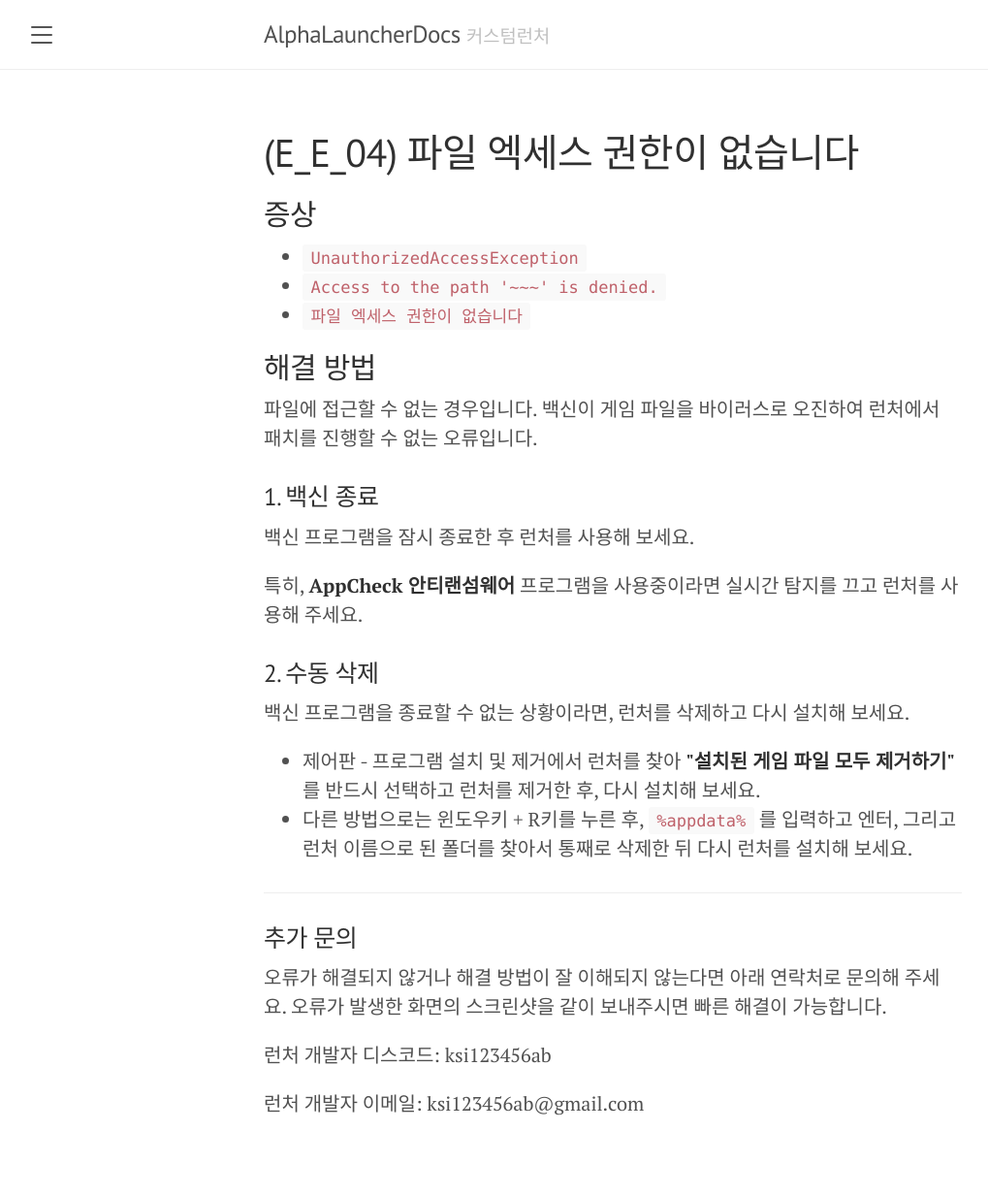
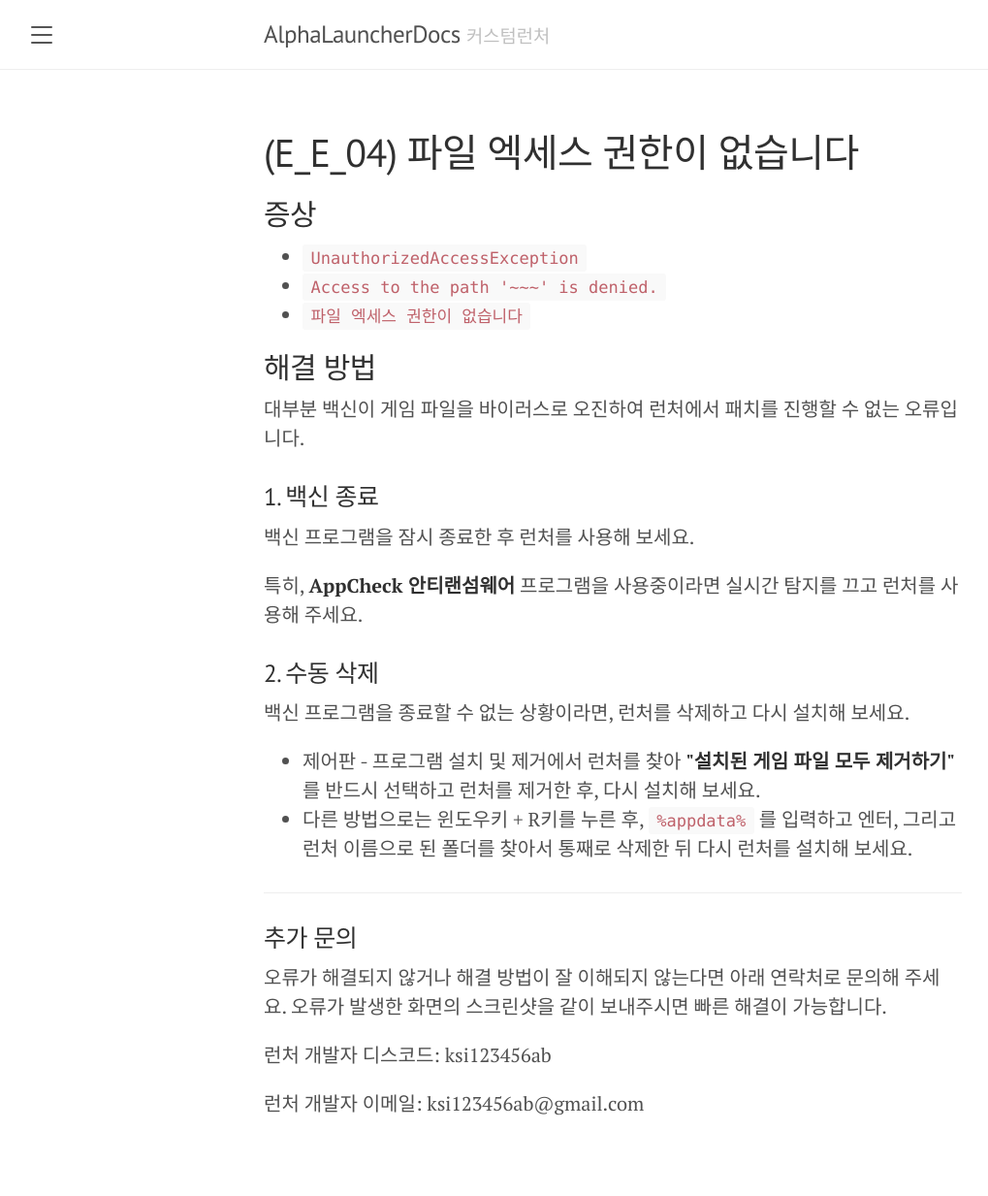
Before and after one commit to isk162534/AlphaLauncherDocs, a Jekyll site: the page built from collections/_error_posts/E_E_04.md, in a window 1280 px wide. Shown: the whole page at 97% size, without its empty margins (8-1027 px from the left). Built offline with Jekyll 4.4.1, drawn with Linux system fonts in a browser that asks for light colours.

Commit message:
update E_E_04.md

```diff
--- a/collections/_error_posts/E_E_04.md
+++ b/collections/_error_posts/E_E_04.md
@@ -11,7 +11,7 @@ title: (E_E_04) 파일 엑세스 권한이 없습니다
 
 ## 해결 방법
 
-파일에 접근할 수 없는 경우입니다. 백신이 게임 파일을 바이러스로 오진하여 런처에서 패치를 진행할 수 없는 오류입니다.
+대부분 백신이 게임 파일을 바이러스로 오진하여 런처에서 패치를 진행할 수 없는 오류입니다.
 
 ### 1. 백신 종료
 
```
